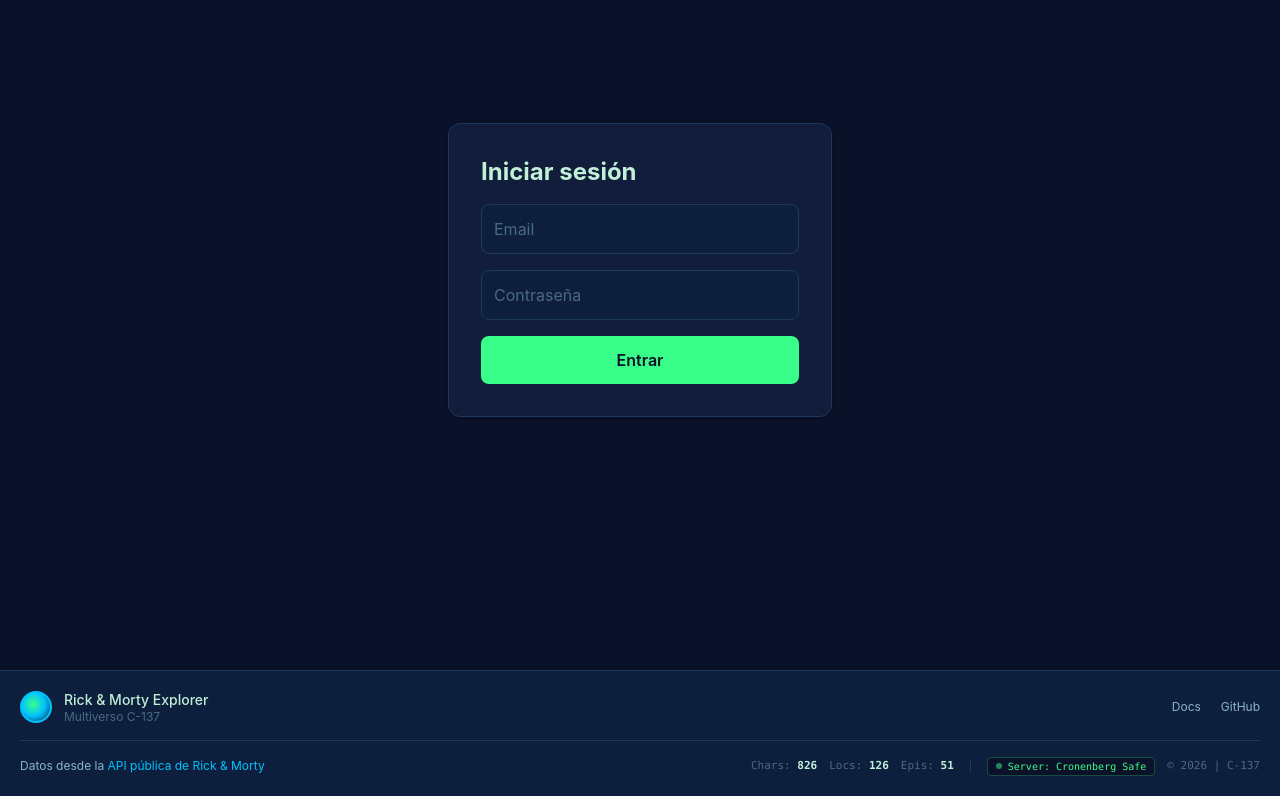
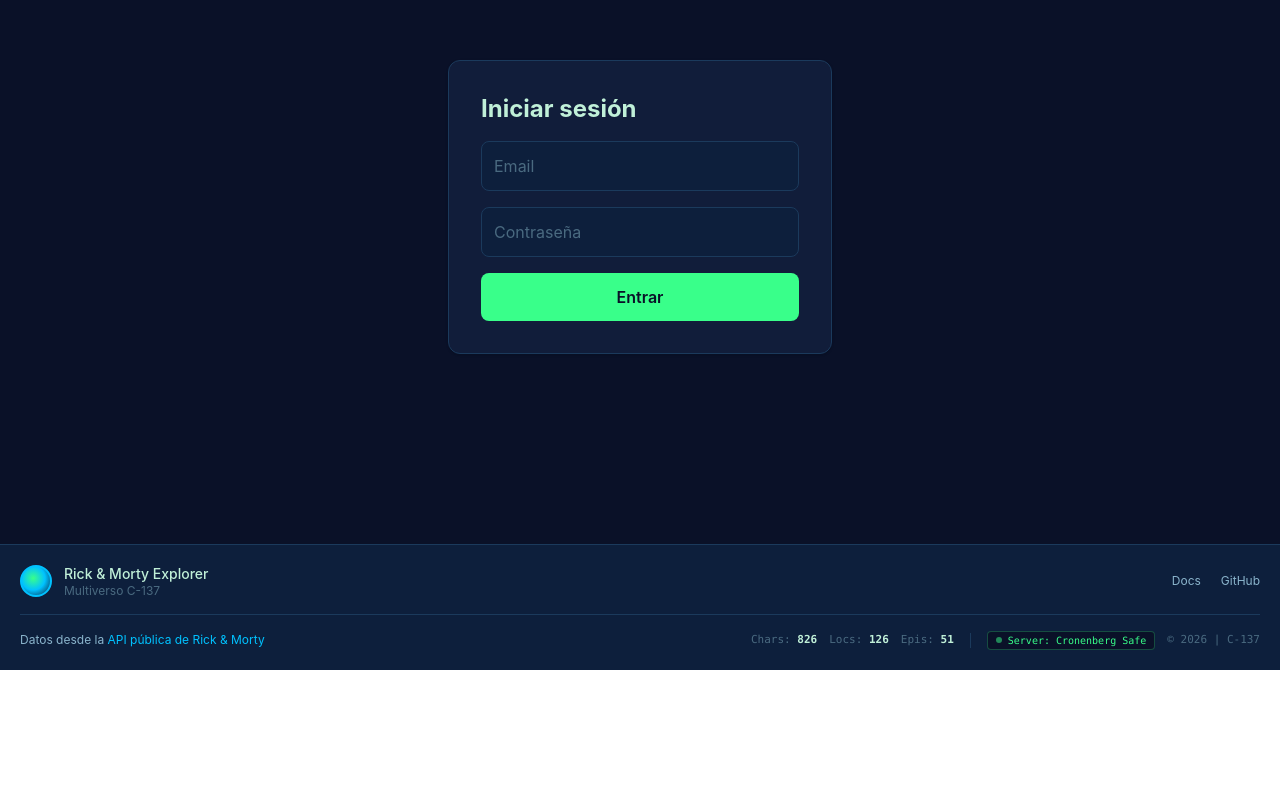
Before and after one commit to Andres-1109/ricky_morty, a website built with Vite: page frontend/index.html in a window 1280 px wide. Shown: the part 130-926 px from the top of the page. After the commit the page ends 800 px from the top, so only its background shows below. Built offline with nearby package versions, Linux system fonts and the light colour scheme.

Commit message:
fix: footer visible en login con layout flex column

```diff
--- a/frontend/src/pages/loginPage.js
+++ b/frontend/src/pages/loginPage.js
@@ -4,7 +4,7 @@ import { show } from "../router.js"
 
 export async function loginPage(container) {
     container.innerHTML = `
-<div class="min-h-screen flex items-center justify-center bg-[#0A1128]">
+<div class="flex-1 flex items-center justify-center bg-[#0A1128]">
   <div class="bg-[#111D3A] p-8 rounded-xl shadow border border-[#1B3A5C] w-96 flex flex-col gap-4">
     <h2 class="text-2xl font-bold text-[#C0F0D8]">Iniciar sesión</h2>
 
--- a/frontend/src/style.css
+++ b/frontend/src/style.css
@@ -1,4 +1,20 @@
 @import "tailwindcss";
+
+html, body {
+  height: 100%;
+}
+
+#app {
+  min-height: 100vh;
+  display: flex;
+  flex-direction: column;
+}
+
+#page-content {
+  flex: 1;
+  display: flex;
+  flex-direction: column;
+}
 
 :root {
 
```
